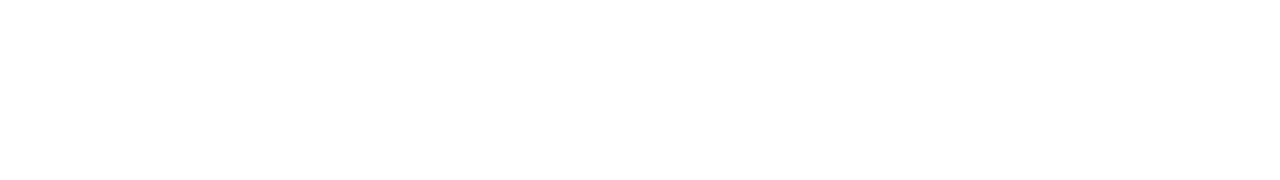
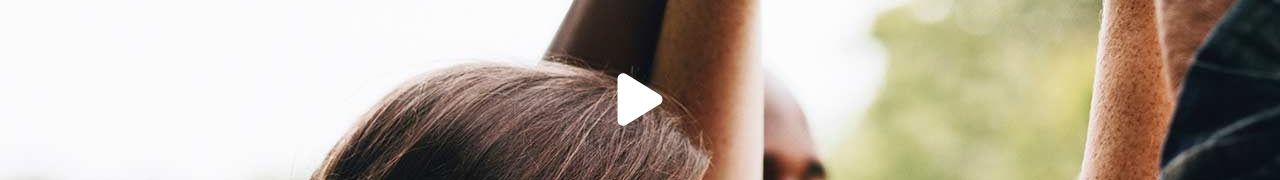
Before and after one commit to ArrobbioUmberto/proj-html-vuejs, a Vue app: page / in a window 1280 px wide. Shown: the part 5357-5537 px from the top of the page. Before the commit the page ends 5231 px from the top, so only its background shows below. Built offline with nearby package versions, Linux system fonts and the light colour scheme.

Commit message:
FEAT add components video

```diff
--- a/src/App.vue
+++ b/src/App.vue
@@ -7,6 +7,7 @@
 import Leader from './components/Leader.vue';
 import Latest_news from './components/Latest_news.vue';
 import Testimonials from './components/Testimonials.vue';
+import Video from './components/Video.vue';
 
 export default {
   components: {
@@ -17,7 +18,8 @@
     Upcoming,
     Leader,
     Latest_news,
-    Testimonials
+    Testimonials,
+    Video
   }
 }
 
@@ -45,9 +47,10 @@
     <section class="testimonials">
       <Testimonials></Testimonials>
     </section>
-    <video src="">
-      <!-- in questo caso immagine con pulsante play al centro, secondo step video vero -->
-    </video>
+    <section class="video">
+      <Video></Video>
+    </section>
+  </main>
   <footer>
     <section class="contact_us">
       <!-- contact us, due col che si dividono lo spazio e una col sotto con un li -->
@@ -56,7 +59,6 @@
       <!-- real footer + copyright -->
     </section>
   </footer>
-  </main>
 </template>
 
 <style lang="scss" scoped>
@@ -88,4 +90,10 @@
 .testimonials {
   background-color: #1e1c1c;
 }
+
+.video {
+  background-image: url('/img/h1-img-04.jpg');
+  height: 95vh;
+  object-fit: contain;
+}
 </style>
```
Lines whose indentation alone changed are shown as unchanged.
